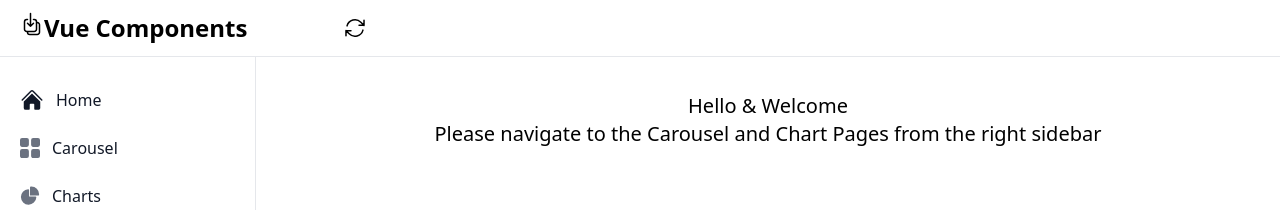
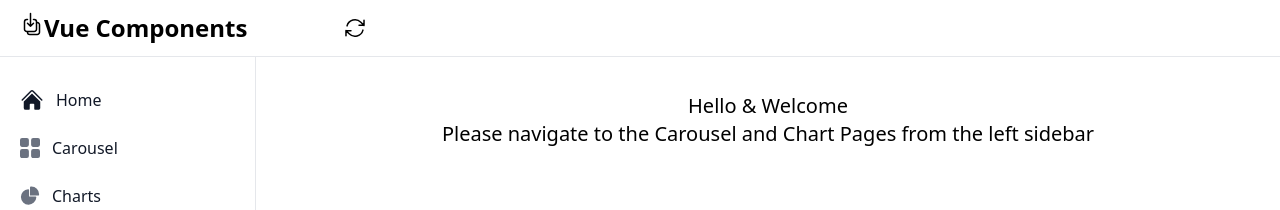
Before and after one commit to mehedijaman/vue_lifecycle, a Vue app: page / in a window 1280 px wide. Shown: the top 210 px of the page. Built offline with nearby package versions, Linux system fonts and the light colour scheme.

Commit message:
Flowbite CSS and JS included

```diff
--- a/index.html
+++ b/index.html
@@ -12,10 +12,17 @@
 
     <!-- ChartJS -->
     <script src="//cdn.jsdelivr.net/npm/chart.js"></script>
+
+    <!-- Flowbite  CSS-->
+    <link href="https://cdnjs.cloudflare.com/ajax/libs/flowbite/1.8.0/flowbite.min.css" rel="stylesheet" />
+
   </head>
   <body>
     <div id="app"></div>
 
+    <!-- Flowbite JS -->
+    <script src="https://cdnjs.cloudflare.com/ajax/libs/flowbite/1.8.0/flowbite.min.js"></script>
+
     <script type="module" src="/src/main.js"></script>
   </body>
 </html>
--- a/src/components/HomePage.vue
+++ b/src/components/HomePage.vue
@@ -2,6 +2,6 @@
 <template>
     <div class="p-1">
         <h1 class="text-xl text-center">Hello & Welcome</h1>
-        <h1 class="text-xl text-center">Please navigate to the Carousel and Chart Pages from the right sidebar</h1>
+        <h1 class="text-xl text-center">Please navigate to the Carousel and Chart Pages from the left sidebar</h1>
     </div>
 </template>
```
